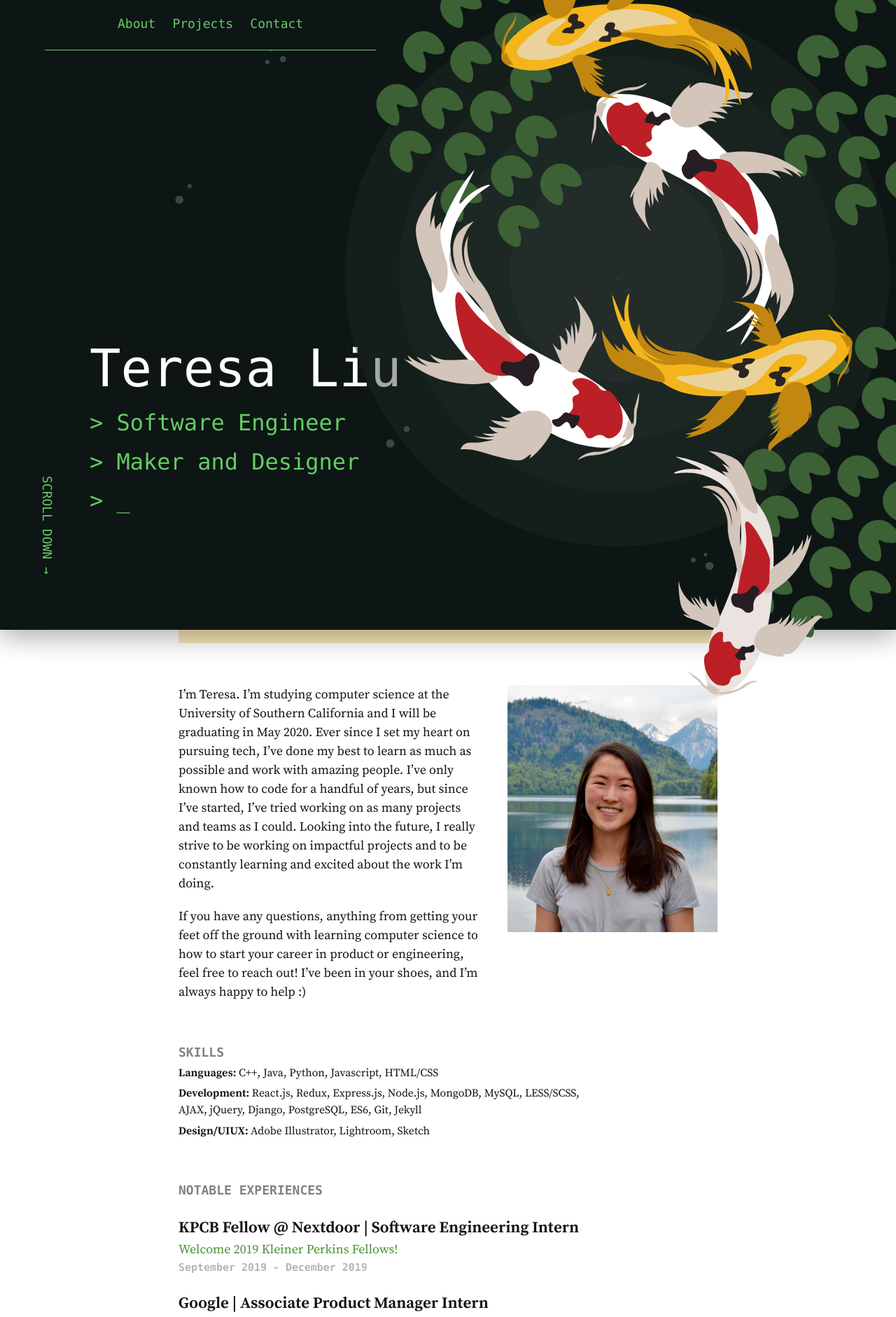
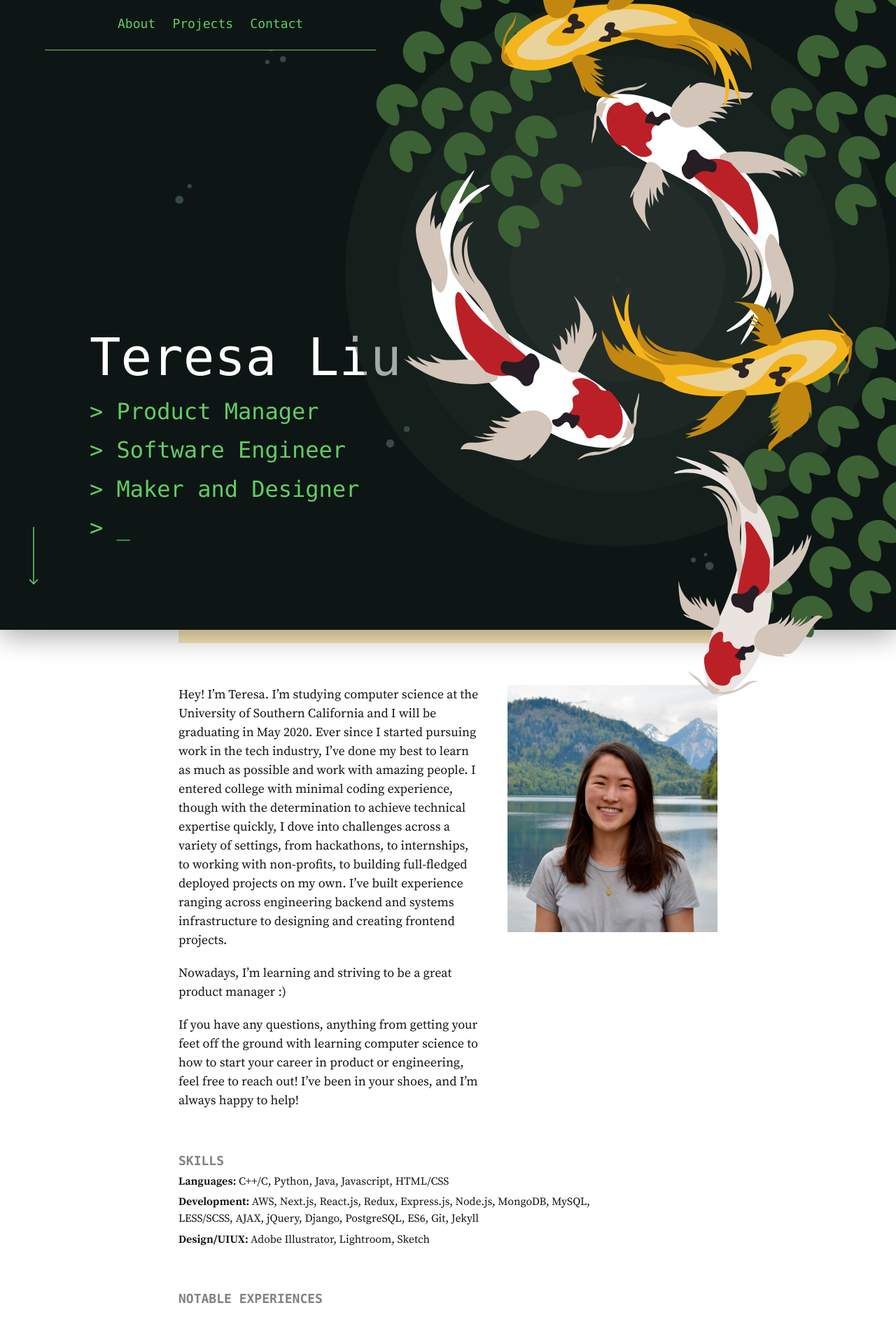
Before and after one commit to teresaliu20/teresaliu20.github.io, a Jekyll site: the page built from index.md, in a window 1280 px wide. Shown: the top 1882 px of the page at 70% size. Built offline with Jekyll 4.4.1, drawn with Linux system fonts in a browser that asks for light colours; some of the changed text lies outside the part shown.

Commit message:
linked to external resume, updated author content

```diff
--- a/_data/author.yml
+++ b/_data/author.yml
@@ -1,31 +1,37 @@
 name: Teresa Liu
-email: teresali@usc.edu
+email: teresa.liu@usc.edu
 
 catchphrase:
-  I’m a software engineer who has a passion for art, music, and writing
-  and I'm a college kid learning to navigate life.
+  I'm a product manager trained as a software engineer who strives to work on meaningful projects.
 
 about:
-  I'm Teresa. I'm studying computer science at the University of Southern
-  California and I will be graduating in May 2020. Ever since I set my heart
-  on pursuing tech, I've done my best to learn as much
-  as possible and work with amazing people. I've only known how to code for a
-  handful of years, but since I've started, I've tried working on as many projects and teams
-  as I could. Looking into the future, I really strive to be working on impactful projects
-  and to be constantly learning and excited about the work I'm doing.
+  Hey! I'm Teresa. I'm studying computer science at the University of Southern
+  California and I will be graduating in May 2020. Ever since I started pursuing work in the
+  tech industry, I've done my best to learn as much as possible and work with amazing people.
+  I entered college with minimal coding experience, though with the determination to
+  achieve technical expertise quickly, I dove into challenges across a variety of
+  settings, from hackathons, to internships, to working with non-profits, to building full-fledged
+  deployed projects on my own. I've built experience ranging across engineering backend
+  and systems infrastructure to designing and creating frontend projects.
+
+
+  Nowadays, I'm learning and striving to be a great product manager :)
 
 
   If you have any questions, anything from getting your feet off the ground with learning
   computer science to how to start your career in product or engineering, feel free
-  to reach out! I've been in your shoes, and I'm always happy to help :)
+  to reach out! I've been in your shoes, and I'm always happy to help!
 
 
 skills:
-  languages: C++, Java, Python, Javascript, HTML/CSS
-  development: React.js, Redux, Express.js, Node.js, MongoDB, MySQL, LESS/SCSS, AJAX, jQuery, Django, PostgreSQL, ES6, Git, Jekyll
+  languages: C++/C, Python, Java, Javascript, HTML/CSS
+  development: AWS, Next.js, React.js, Redux, Express.js, Node.js, MongoDB, MySQL, LESS/SCSS, AJAX, jQuery, Django, PostgreSQL, ES6, Git, Jekyll
   design: Adobe Illustrator, Lightroom, Sketch
 
 experiences:
+  - work: Lyft
+    position: Incoming Associate Product Manager
+    date: August 2020
   - work: KPCB Fellow @ Nextdoor
     position: Software Engineering Intern
     date: September 2019 - December 2019
@@ -41,20 +47,21 @@
     link:
       name: What I Worked On
       url: https://code.fb.com/connectivity/introducing-facebook-s-new-terrestrial-connectivity-systems-terragraph-and-project-aries/
+  - work: Spark SC
+    position: President
+    date: January 2018 - December 2018
+    link:
+      url: https://www.sparksc.org
   - work: USC Code The Change
     position: Developer
     date: September 2017 - Present
     link:
       url: https://www.ctcusc.com/
-  - work: Spark SC
-    position: President
-    date: January 2018 - December 2018
-    link:
-      url: https://www.sparksc.org
 
 image: teresa.jpg
 
 titles:
+  - Product Manager
   - Software Engineer
   - Maker and Designer
   - _
--- a/_includes/splash.html
+++ b/_includes/splash.html
@@ -14,5 +14,9 @@
       <p class="splash-md-title">> {{ title | strip_html }}</p>
     {%- endfor -%}
   </div>
-  <a href="{{ site.url }}{{ base.url }}#top""><p class="splash-scroll">Scroll down →</p>
+  <a href="{{ site.url }}{{ base.url }}#top"">
+    <div class="splash-scroll">
+      <img src="{{ site.url }}{{ base.url }}/assets/scroll.svg" />
+    </div>
+  </a>
 </div>
--- a/_layouts/home.html
+++ b/_layouts/home.html
@@ -50,7 +50,7 @@
       <h5 class="light-header">{{ experience.date }}</h5>
     </div>
   {%- endfor -%}
-  <a href="/resume"><h5 class="uppercase light-header">Details on resume →</h5></a>
+  <a href="https://github.com/teresaliu20/resume/blob/master/official-resume.pdf"><h5 class="uppercase light-header">Details on resume →</h5></a>
 
   <!-- Blog Posts Section -->
 <!--
--- a/_sass/minima/_layout.scss
+++ b/_sass/minima/_layout.scss
@@ -99,10 +99,7 @@
   position: absolute;
   max-width: 90%;
   left: 10%;
-  top: 54%;
-  @include media-query($on-palm) {
-    top: 40%;
-  }
+  bottom: 12vh;
 }
 
 .splash-lg-title {
@@ -132,15 +129,12 @@
 }
 
 .splash-scroll {
-  color: $hacker-color;
-  transform: rotate(90deg);
   position: absolute;
-  left: 6%;
-  bottom: 20%;
-  transform-origin: left top 0;
-  text-transform: uppercase;
+  width: 20px;
+  left: 3%;
+  bottom: 7%;
   @include media-query($on-palm) {
-    font-size: 14px;
+    width: 16px;
   }
 }
 
@@ -198,11 +192,9 @@
 
   @include media-query($on-palm) {
     position: absolute;
-    top: 9px;
+    top: 14px;
     right: $spacing-unit / 2;
-    background-color: $background-color;
-    border: 1px solid $grey-color-light;
-    border-radius: 5px;
+    background-color: $dark-background-color;
     text-align: right;
 
     label[for="nav-trigger"] {
@@ -236,8 +228,11 @@
 
     .page-link {
       display: block;
-      padding: 5px 10px;
+      padding: 8px 10px;
 
+      &:first-child {
+        padding-top: 20px;
+      }
       &:not(:last-child) {
         margin-right: 0;
       }
```
Also changed, not shown: _layouts/resume.html (deleted, +0 -9 lines), assets/scroll.svg (added), 2 other files.
